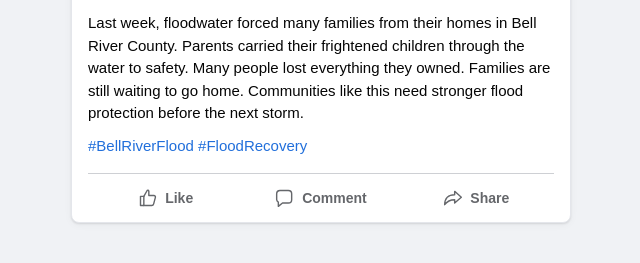
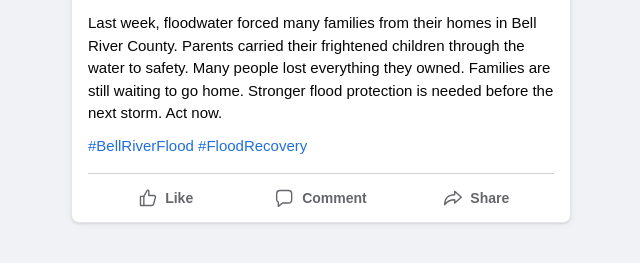
Before and after one commit to sheikhrimonru-alt/thesis-stimuli, a plain HTML site: page P1_people_nolabel.html in a window 1280 px wide. Shown: the part 101-364 px from the top of the page, without its empty margins (319-959 px from the left). Drawn offline with Linux system fonts and the light colour scheme.

Commit message:
Revise flood protection message for urgency

```diff
--- a/P1_people_nolabel.html
+++ b/P1_people_nolabel.html
@@ -237,7 +237,7 @@
     </header>
 
     <div class="message">
-      <p>Last week, floodwater forced many families from their homes in Bell River County. Parents carried their frightened children through the water to safety. Many people lost everything they owned. Families are still waiting to go home. Communities like this need stronger flood protection before the next storm.</p>
+      <p>Last week, floodwater forced many families from their homes in Bell River County. Parents carried their frightened children through the water to safety. Many people lost everything they owned. Families are still waiting to go home. Stronger flood protection is needed before the next storm. Act now.</p>
 
       <p class="hashtags">#BellRiverFlood #FloodRecovery</p>
     </div>
```
